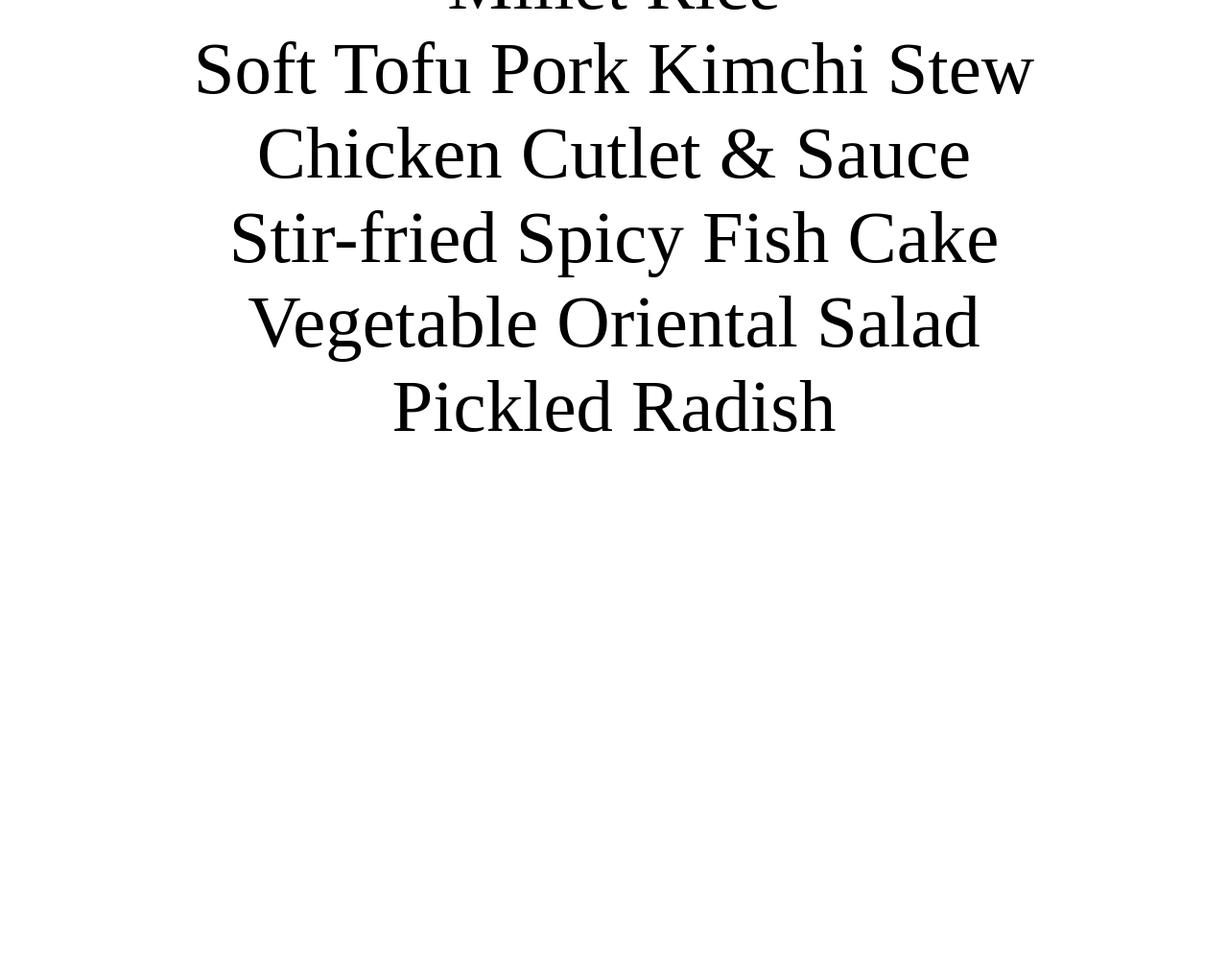
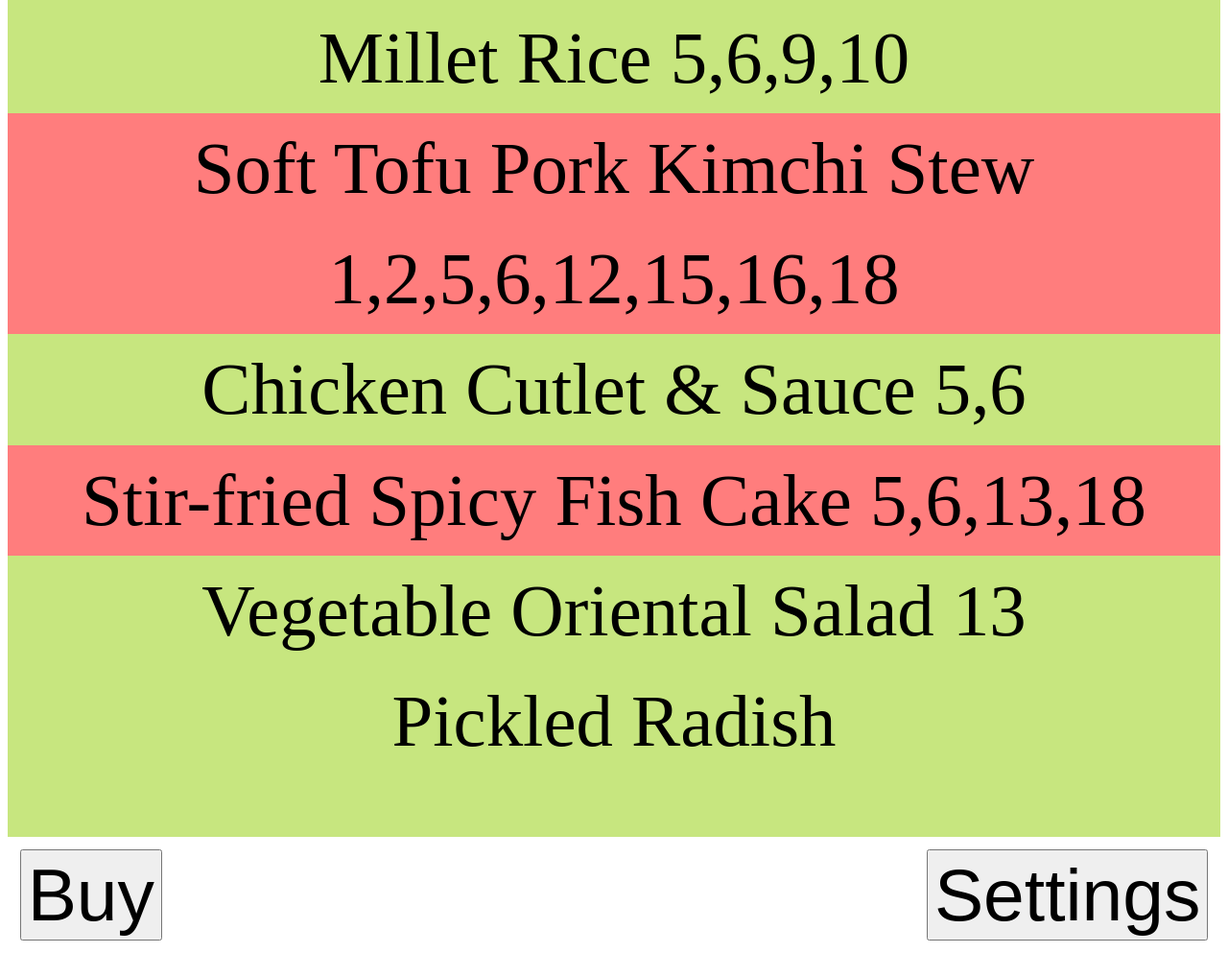
Before and after one commit to KAN-RYU/FUUD, a plain HTML site: page index.html in a window 1280 px wide. Shown: the part 611-1604 px from the top of the page at 96% size. Before the commit the page ends 1087 px from the top, so only its background shows below. Drawn offline with Linux system fonts and the light colour scheme; a web font is replaced by a local one.

Commit message:
알러지 정보, QR 정렬

```diff
--- a/index.html
+++ b/index.html
@@ -20,19 +20,21 @@
     </div>
     <div class="menu_container">
         <div class="menu_bar">
-            Dormitory Cafeteria Lunch / May 8 (Mon)<br>
+            Lunch / May 8 (Mon)<br>
+            Dormitory Cafeteria<br>
         </div>
         <div class="menu_list">
-            Millet Rice<br>
-            Soft Tofu Pork Kimchi Stew<br>
-            Chicken Cutlet & Sauce<br>
-            Stir-fried Spicy Fish Cake<br>
-            Vegetable Oriental Salad<br>
-            Pickled Radish
+            <div>Millet Rice 5,6,9,10</div>
+            <div class="allergy">Soft Tofu Pork Kimchi Stew 1,2,5,6,12,15,16,18</div>
+            <div>Chicken Cutlet & Sauce 5,6</div>
+            <div class="allergy">Stir-fried Spicy Fish Cake 5,6,13,18</div>
+            <div>Vegetable Oriental Salad 13</div>
+            <div>Pickled Radish</div>
         </div>
     </div>
     <div class="bottom_container">
-
+        <button id="buy_button">Buy</button>
+        <button id="setting_button">Settings</button>
     </div>
 </body>
 </html>
--- a/main.css
+++ b/main.css
@@ -53,3 +53,37 @@ a.top_bar:link:active, a.top_bar:visited:active {
 .menu_bar {
     margin: 5%
 }
+
+.menu_list {
+    background-color: rgb(199, 230, 127);
+    padding: 5% 0%;
+    line-height: 150%;
+}
+
+.QR_container {
+    text-align: center;
+}
+
+.QR {
+    width: 100%;
+}
+
+.allergy {
+    background-color: rgb(255, 125, 125);
+}
+
+.bottom_container {
+    margin: 1%;
+    display: flex;
+}
+
+#buy_button {
+    display: inline-block;
+    font-size: 2rem;
+}
+
+#setting_button {
+    margin-left: auto;
+    display: inline-block;
+    font-size: 2rem;
+}
```
Also changed, not shown: qr.html (+29 -0 lines), QR.svg (added).
